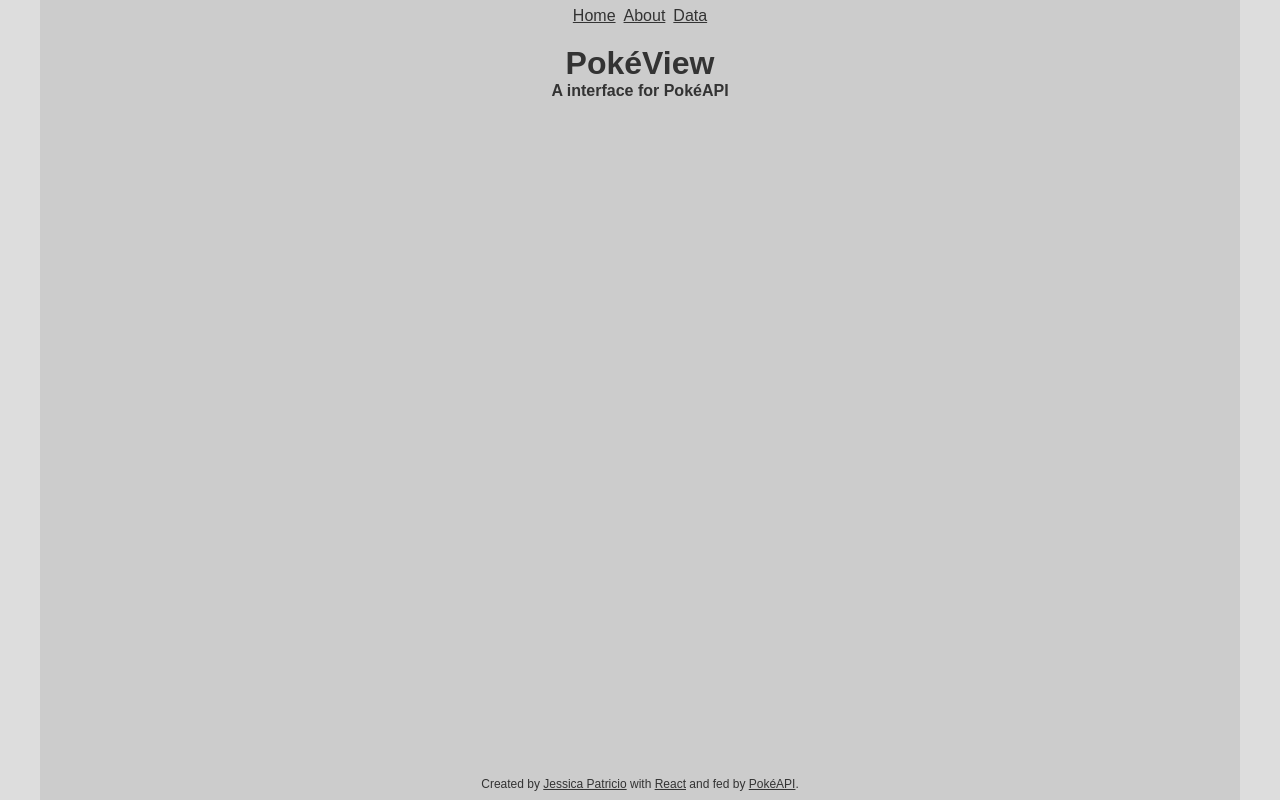
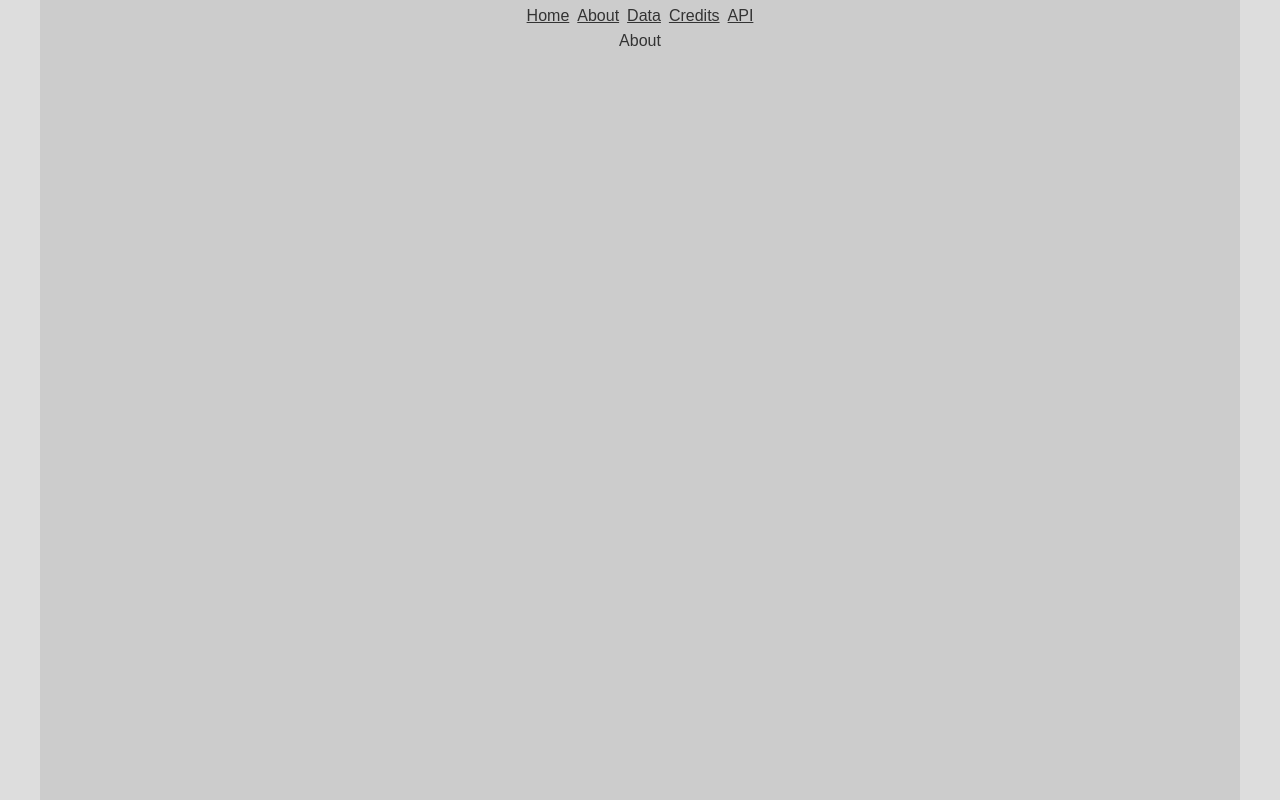
Before and after one commit to jessicaccp/pokeview, a React (Create React App) app: page /about in a window 1280 px wide. Built offline with nearby package versions, Linux system fonts and the light colour scheme; no server answers.

Commit message:
add routes

```diff
--- a/src/App.js
+++ b/src/App.js
@@ -1,15 +1,20 @@
 import React, { useEffect, useState } from 'react';
 import { Navbar, Header, Main, Footer } from './layout.js'
+import { BrowserRouter, Routes, Route } from 'react-router-dom';
+import Home from './pages/Home.js';
+import About from './pages/About.js';
+import Data from './pages/Data.js';
+import Credits from './pages/Credits.js';
 // import Card from './components/Card.js';
 
 function App() {
-  const api = {
-    url: 'https://pokeapi.co/api/v2/pokemon/',
-    limit: 12,
-    offset: 0
-  };
+  // const api = {
+  //   url: 'https://pokeapi.co/api/v2/pokemon/',
+  //   limit: 12,
+  //   offset: 0
+  // };
 
-  const [data, setData] = useState('');
+  // const [data, setData] = useState('');
 
   // async function load() {
   //   const response = await fetch(`${api.url}`);
@@ -19,26 +24,38 @@ function App() {
 
   // load();
 
-  useEffect(() => {
-    fetch(`${api.url}`)
-    .then(response => response.json())
-    .then(dataJson => setData(dataJson))
-    .catch((error) => console.error(error.message));
-  }, [api.url]);
+  // useEffect(() => {
+  //   fetch(`${api.url}`)
+  //   .then(response => response.json())
+  //   .then(dataJson => setData(dataJson))
+  //   .catch((error) => console.error(error.message));
+  // }, [api.url]);
 
-  let dataMain = '';
+  // let dataMain = '';
 
-  if (data) {
-    dataMain = data;
-  }
+  // if (data) {
+  //   dataMain = data;
+  // }
+
+  // return (
+  //   <>
+  //     <Navbar />
+  //     <Header />
+  //     <Main data={dataMain}/>
+  //     <Footer />
+  //   </>
+  // );
 
   return (
-    <>
+    <BrowserRouter>
       <Navbar />
-      <Header />
-      <Main data={dataMain}/>
-      <Footer />
-    </>
+      <Routes>
+        <Route exact path='/' element={<Home />} />
+        <Route path='/about' element={<About />} />
+        <Route path='/data' element={<Data />} />
+        <Route path='/credits' element={<Credits />} />
+      </Routes>
+    </BrowserRouter>
   );
 }
 
--- a/src/layout.js
+++ b/src/layout.js
@@ -2,9 +2,11 @@ import React from 'react';
 
 export function Navbar() {
     const links = [
-        { id: 1, title: 'Home', url: '' },
+        { id: 1, title: 'Home', url: '/' },
         { id: 2, title: 'About', url: 'about' },
-        { id: 3, title: 'Data', url: 'data' }
+        { id: 3, title: 'Data', url: 'data' },
+        { id: 4, title: 'Credits', url: 'credits' },
+        { id: 5, title: 'API', url: 'https://pokeapi.co' }
     ];
 
     const linksList = links.map(link => <li key={link.id}><a href={link.url}>{link.title}</a></li>);
--- a/src/pages/About.js
+++ b/src/pages/About.js
@@ -1,6 +1,8 @@
 function About() {
     return (
-        <></>
+        <>
+            <p>About</p>
+        </>
     );
 }
 
--- a/src/pages/Data.js
+++ b/src/pages/Data.js
@@ -1,6 +1,6 @@
 function Data() {
     return (
-        <></>
+        <>Data</>
     );
 }
 
--- a/src/pages/Home.js
+++ b/src/pages/Home.js
@@ -1,6 +1,6 @@
 function Home() {
     return (
-        <></>
+        <>Home</>
     );
 }
 
```
